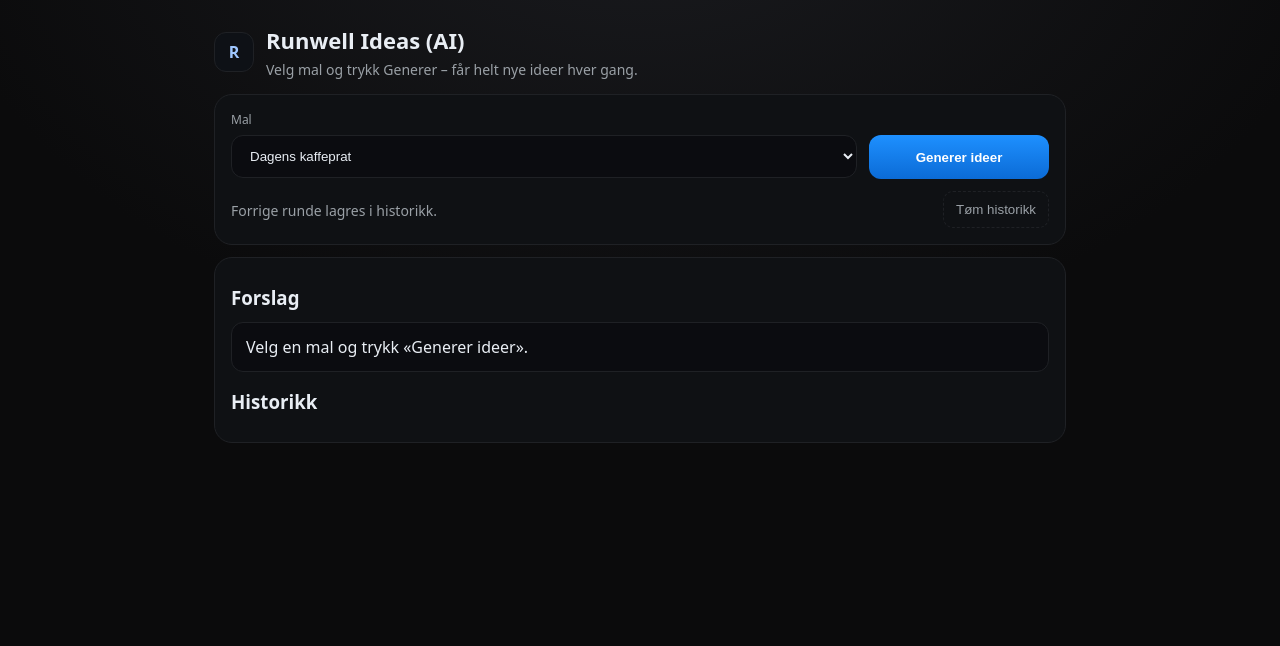
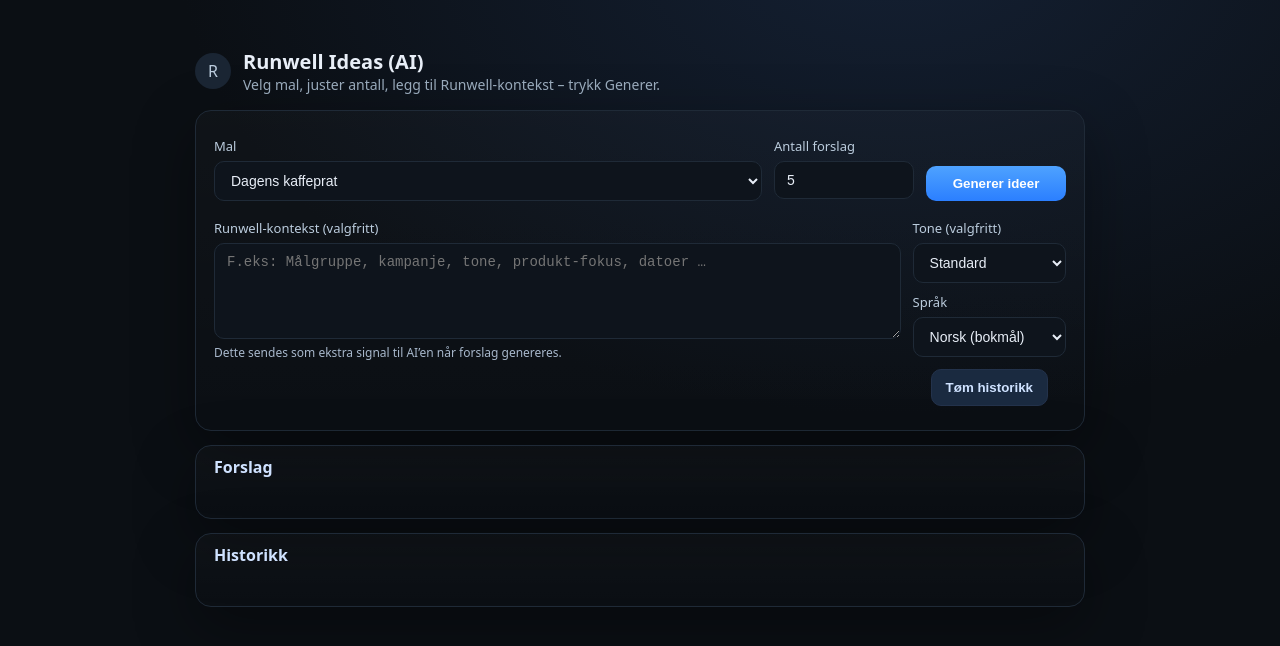
Before and after one commit to bjornar-runwell/Idea-studio-website, a plain HTML site: page index.html in a window 1280 px wide. Drawn offline with Linux system fonts and the light colour scheme.

Commit message:
Update index.html

```diff
--- a/index.html
+++ b/index.html
@@ -1,115 +1,232 @@
-<!DOCTYPE html>
+<!doctype html>
 <html lang="no">
 <head>
   <meta charset="utf-8" />
-  <meta name="viewport" content="width=device-width,initial-scale=1" />
+  <meta name="viewport" content="width=device-width, initial-scale=1" />
   <title>Runwell Ideas (AI)</title>
-  <meta name="apple-mobile-web-app-capable" content="yes">
-  <meta name="apple-mobile-web-app-status-bar-style" content="black-translucent">
   <style>
-    :root{--bg:#0b0b0c;--card:#0f1114;--muted:#9aa0a6;--text:#e9eef4;--accent:#1e90ff;--accent2:#0b6bd6;--border:#1f2125}
-    *{box-sizing:border-box}html,body{height:100%}body{margin:0;background:radial-gradient(1200px 800px at 50% -120px,#1a1b1f 0,#0b0b0c 60%);color:var(--text);font:16px/1.5 system-ui,-apple-system,Segoe UI,Roboto,Arial,sans-serif;-webkit-font-smoothing:antialiased}
-    .wrap{max-width:900px;margin:0 auto;padding:24px}
-    header{display:flex;gap:12px;align-items:center;margin-bottom:14px}
-    .logo{width:40px;height:40px;border-radius:12px;display:grid;place-items:center;background:#0e1116;border:1px solid var(--border)} .logo b{color:#9fc7ff}
-    h1{margin:0;font-size:22px} .sub{color:var(--muted);font-size:14px;margin-top:2px}
-    .card{background:var(--card);border:1px solid var(--border);border-radius:18px;padding:16px}
-    label{font-size:12px;color:var(--muted);display:block;margin:0 0 6px}
-    select{width:100%;padding:12px 14px;border-radius:12px;border:1px solid var(--border);background:#0b0c10;color:var(--text)}
-    .grid{display:grid;gap:12px}
-    @media(min-width:720px){.split{display:grid;grid-template-columns:1fr 180px;gap:12px}}
-    .btn{width:100%;height:44px;border:0;border-radius:12px;color:#fff;font-weight:700;cursor:pointer;background:linear-gradient(180deg,var(--accent),var(--accent2))}
-    .btn[disabled]{opacity:.7;cursor:wait}
-    .ghost{background:transparent;color:var(--muted);border:1px dashed var(--border);padding:10px 12px;border-radius:10px;cursor:pointer}
-    h3{margin:10px 0}
-    ul{list-style:none;padding:0;margin:0;display:grid;gap:8px}
-    li.item{padding:12px 14px;background:#0b0c10;border:1px solid var(--border);border-radius:12px}
-    .bar{display:flex;gap:10px;align-items:center;justify-content:space-between}
+    :root {
+      --bg:#0b0f14; --panel:#121821; --panel-2:#0e141c; --text:#e8eef7; --muted:#9ab; --brand:#4ea2ff; --brand-2:#2b7fff;
+      --border:#1f2a37; --chip:#1a2330; --chipText:#cfe2ff;
+    }
+    *{box-sizing:border-box}
+    body{
+      margin:0; font-family: ui-sans-serif, system-ui, -apple-system, Segoe UI, Roboto, Inter, "Helvetica Neue", Arial, "Noto Sans", "Apple Color Emoji", "Segoe UI Emoji";
+      background: radial-gradient(1200px 800px at 70% -10%, #142033 0%, #0b0f14 60%) no-repeat, var(--bg); color:var(--text);
+    }
+    .container{max-width:930px; margin:48px auto; padding:0 20px}
+    .card{background:linear-gradient(180deg,rgba(255,255,255,.02),rgba(255,255,255,0));
+          border:1px solid var(--border); border-radius:16px; box-shadow:0 20px 60px rgba(0,0,0,.35)}
+    .header{display:flex; align-items:center; gap:12px; margin-bottom:16px}
+    .avatar{width:36px;height:36px; border-radius:50%; background:#1a2533; display:grid; place-items:center; color:#bcd}
+    h1{font-size:20px; margin:0}
+    .sub{color:var(--muted); font-size:14px}
+    .panel{padding:18px 18px 12px}
+    .row{display:grid; grid-template-columns:1fr auto; gap:12px}
+    label{display:block; font-size:13px; color:#bcd; margin:8px 0 6px}
+    select, input[type="number"], textarea{
+      width:100%; background:var(--panel-2); border:1px solid var(--border); color:var(--text);
+      border-radius:10px; padding:10px 12px; outline:none; font-size:14px; transition:border .2s, box-shadow .2s;
+    }
+    select:focus, input:focus, textarea:focus{border-color:#32578a; box-shadow:0 0 0 3px rgba(78,162,255,.15)}
+    textarea{min-height:96px; resize:vertical}
+    .controls{display:grid; grid-template-columns:1fr 140px 140px; gap:12px}
+    .btn{appearance:none; border:0; background:linear-gradient(180deg,var(--brand),var(--brand-2)); color:#fff;
+         padding:10px 14px; border-radius:10px; font-weight:600; cursor:pointer; transition:transform .03s ease}
+    .btn:active{transform:translateY(1px)}
+    .btn.secondary{background:#1a2a40; color:#cfe2ff; border:1px solid #23324b}
+    .stack{display:flex; flex-direction:column; gap:10px}
+    .section-title{padding:10px 18px; font-weight:600; color:#cfe2ff}
+    .idea{background:var(--panel-2); border:1px solid var(--border); border-radius:12px; padding:12px 14px}
+    .chips{display:flex; gap:8px; flex-wrap:wrap}
+    .chip{background:var(--chip); color:var(--chipText); border:1px solid #27354a; padding:6px 10px; border-radius:999px; font-size:12px}
+    .footer{padding:12px 18px; text-align:right}
+    .hint{color:#a8b8cc; font-size:12px}
+    @media (max-width:720px){
+      .controls{grid-template-columns:1fr 110px 120px}
+      .row{grid-template-columns:1fr}
+    }
   </style>
 </head>
 <body>
-  <div class="wrap">
-    <header>
-      <div class="logo"><b>R</b></div>
+  <div class="container">
+    <div class="header">
+      <div class="avatar">R</div>
       <div>
         <h1>Runwell Ideas (AI)</h1>
-        <div class="sub">Velg mal og trykk Generer – får helt nye ideer hver gang.</div>
+        <div class="sub">Velg mal, juster antall, legg til Runwell-kontekst – trykk Generer.</div>
       </div>
-    </header>
+    </div>
 
-    <section class="card grid">
-      <div class="split">
+    <!-- Kontroller -->
+    <div class="card panel">
+      <div class="controls">
         <div>
           <label for="template">Mal</label>
           <select id="template">
-            <option value="kaffe">Dagens kaffeprat</option>
-            <option value="nyefunksjoner">Nye funksjoner</option>
-            <option value="tips">Tips og triks i Runwell</option>
-            <option value="funfact">Fun fact fra serveringsbransjen</option>
-            <option value="faq">FAQ</option>
-            <option value="nykunde">Ny kunde</option>
-            <option value="nypartner">Ny partner</option>
+            <option>Dagens kaffeprat</option>
+            <option>Tips og triks i Runwell</option>
+            <option>Fakta fredag</option>
+            <option>Behind the scenes</option>
+            <option>Riktig rutine – uke</option>
+            <option>FAQ / Myteknuser</option>
           </select>
         </div>
         <div>
-          <label>&nbsp;</label>
-          <button id="generate" class="btn">Generer ideer</button>
+          <label for="count">Antall forslag</label>
+          <input id="count" type="number" min="1" max="10" value="5" />
+        </div>
+        <div style="align-self:end">
+          <button id="generate" class="btn" style="width:100%">Generer ideer</button>
         </div>
       </div>
-      <div class="bar">
-        <div class="sub">Forrige runde lagres i historikk.</div>
-        <button id="clearHistory" class="ghost">Tøm historikk</button>
+
+      <div class="row" style="margin-top:10px">
+        <div>
+          <label for="context">Runwell-kontekst (valgfritt)</label>
+          <textarea id="context" placeholder="F.eks: Målgruppe, kampanje, tone, produkt-fokus, datoer …"></textarea>
+          <div class="hint">Dette sendes som ekstra signal til AI’en når forslag genereres.</div>
+        </div>
+        <div>
+          <label for="tone">Tone (valgfritt)</label>
+          <select id="tone">
+            <option value="">Standard</option>
+            <option value="witty">Witty / lett</option>
+            <option value="professional">Profesjonell</option>
+            <option value="technical">Teknisk</option>
+            <option value="relatable">Relatable</option>
+          </select>
+          <label for="lang" style="margin-top:10px">Språk</label>
+          <select id="lang">
+            <option value="no" selected>Norsk (bokmål)</option>
+            <option value="en">Engelsk</option>
+          </select>
+          <div class="footer">
+            <button id="clearHistory" class="btn secondary">Tøm historikk</button>
+          </div>
+        </div>
       </div>
-    </section>
+    </div>
 
-    <section class="card" style="margin-top:12px">
-      <h3>Forslag</h3>
-      <ul id="current"></ul>
-      <h3 style="margin-top:16px">Historikk</h3>
-      <ul id="history"></ul>
-    </section>
+    <!-- Resultater -->
+    <div class="card" style="margin-top:14px">
+      <div class="section-title">Forslag</div>
+      <div id="ideas" class="stack panel"></div>
+    </div>
+
+    <!-- Historikk -->
+    <div class="card" style="margin-top:14px; margin-bottom:50px">
+      <div class="section-title">Historikk</div>
+      <div id="history" class="stack panel"></div>
+    </div>
   </div>
 
   <script>
-    const templateEl = document.getElementById("template");
-    const currentEl  = document.getElementById("current");
-    const historyEl  = document.getElementById("history");
-    const genBtn     = document.getElementById("generate");
-    const clearBtn   = document.getElementById("clearHistory");
-    let lastBatch = [];
+    // Små helpers
+    const $ = (sel) => document.querySelector(sel);
+    const templateEl = $('#template');
+    const countEl = $('#count');
+    const ctxEl = $('#context');
+    const toneEl = $('#tone');
+    const langEl = $('#lang');
+    const ideasEl = $('#ideas');
+    const historyEl = $('#history');
+    const storeKey = 'runwell-ideas-state-v1';
 
-    function renderList(target, items){
-      target.innerHTML = items.map(t => `<li class="item">${t}</li>`).join("");
+    // Last lagrede valg
+    const saved = JSON.parse(localStorage.getItem(storeKey) || '{}');
+    if (saved.template) templateEl.value = saved.template;
+    if (saved.count) countEl.value = saved.count;
+    if (saved.context) ctxEl.value = saved.context;
+    if (saved.tone) toneEl.value = saved.tone;
+    if (saved.lang) langEl.value = saved.lang;
+
+    function persist() {
+      localStorage.setItem(storeKey, JSON.stringify({
+        template: templateEl.value,
+        count: countEl.value,
+        context: ctxEl.value,
+        tone: toneEl.value,
+        lang: langEl.value
+      }));
     }
 
-    async function generate(){
-      genBtn.disabled = true;
-      if (lastBatch.length){
-        const block = document.createElement("li");
-        block.className="item";
-        block.innerHTML = `<div class="sub" style="margin-bottom:6px">Tidligere forslag</div><ul style="list-style:none;padding:0;margin:0;display:grid;gap:8">${lastBatch.map(x=>`<li class="item">${x}</li>`).join("")}</ul>`;
-        historyEl.prepend(block);
-      }
+    [templateEl, countEl, ctxEl, toneEl, langEl].forEach(el => el.addEventListener('change', persist));
+    ctxEl.addEventListener('input', () => {
+      // throttle lite
+      clearTimeout(window.__ctxT);
+      window.__ctxT = setTimeout(persist, 300);
+    });
+
+    function renderIdeas(items) {
+      ideasEl.innerHTML = '';
+      items.forEach(t => {
+        const d = document.createElement('div');
+        d.className = 'idea';
+        d.textContent = t;
+        ideasEl.appendChild(d);
+      });
+    }
+
+    function pushHistory(entry) {
+      const box = document.createElement('div');
+      box.className = 'idea';
+      const chips = document.createElement('div');
+      chips.className = 'chips';
+      const c1 = document.createElement('span'); c1.className = 'chip'; c1.textContent = entry.template;
+      const c2 = document.createElement('span'); c2.className = 'chip'; c2.textContent = `Antall: ${entry.count}`;
+      chips.appendChild(c1); chips.appendChild(c2);
+      if (entry.tone){ const c3=document.createElement('span'); c3.className='chip'; c3.textContent=`Tone: ${entry.tone}`; chips.appendChild(c3); }
+      box.appendChild(chips);
+      const ul = document.createElement('ul');
+      ul.style.margin='10px 0 0'; ul.style.paddingLeft='18px';
+      entry.ideas.forEach(i => {
+        const li=document.createElement('li'); li.textContent = i; ul.appendChild(li);
+      });
+      box.appendChild(ul);
+      historyEl.prepend(box);
+    }
+
+    async function generate() {
+      persist();
+      $('#generate').disabled = true;
+      $('#generate').textContent = 'Genererer…';
+
       try{
-        const r = await fetch("/api/ideas", {
-          method: "POST",
-          headers: {"content-type":"application/json"},
-          body: JSON.stringify({ template: templateEl.value, count: 5 })
+        const res = await fetch('/api/ideas', {
+          method:'POST',
+          headers:{'Content-Type': 'application/json'},
+          body: JSON.stringify({
+            template: templateEl.value,
+            count: Number(countEl.value || 5),
+            context: ctxEl.value || '',
+            tone: toneEl.value || '',
+            lang: langEl.value || 'no'
+          })
         });
-        const data = await r.json();
-        if(!r.ok) throw new Error(data?.error || "Kunne ikke generere ideer");
-        lastBatch = data.ideas || [];
-        renderList(currentEl, lastBatch);
-      }catch(e){
-        renderList(currentEl, [`⚠️ ${e.message || e}`]);
-      }finally{
-        genBtn.disabled = false;
+        if(!res.ok){
+          const t = await res.text();
+          renderIdeas([`Feil fra server: ${res.status} ${t}`]);
+          return;
+        }
+        const data = await res.json(); // { ideas: string[] }
+        renderIdeas(data.ideas || []);
+        pushHistory({
+          template: templateEl.value,
+          count: Number(countEl.value || 5),
+          tone: toneEl.value || '',
+          ideas: data.ideas || []
+        });
+      } catch(err){
+        renderIdeas([`Nettverksfeil: ${err.message || err}`]);
+      } finally{
+        $('#generate').disabled = false;
+        $('#generate').textContent = 'Generer ideer';
       }
     }
 
-    genBtn.addEventListener("click", generate);
-    clearBtn.addEventListener("click", ()=> historyEl.innerHTML="");
-    renderList(currentEl, ["Velg en mal og trykk «Generer ideer»."]);
+    $('#generate').addEventListener('click', generate);
+    $('#clearHistory').addEventListener('click', () => historyEl.innerHTML = '');
   </script>
 </body>
 </html>
```
